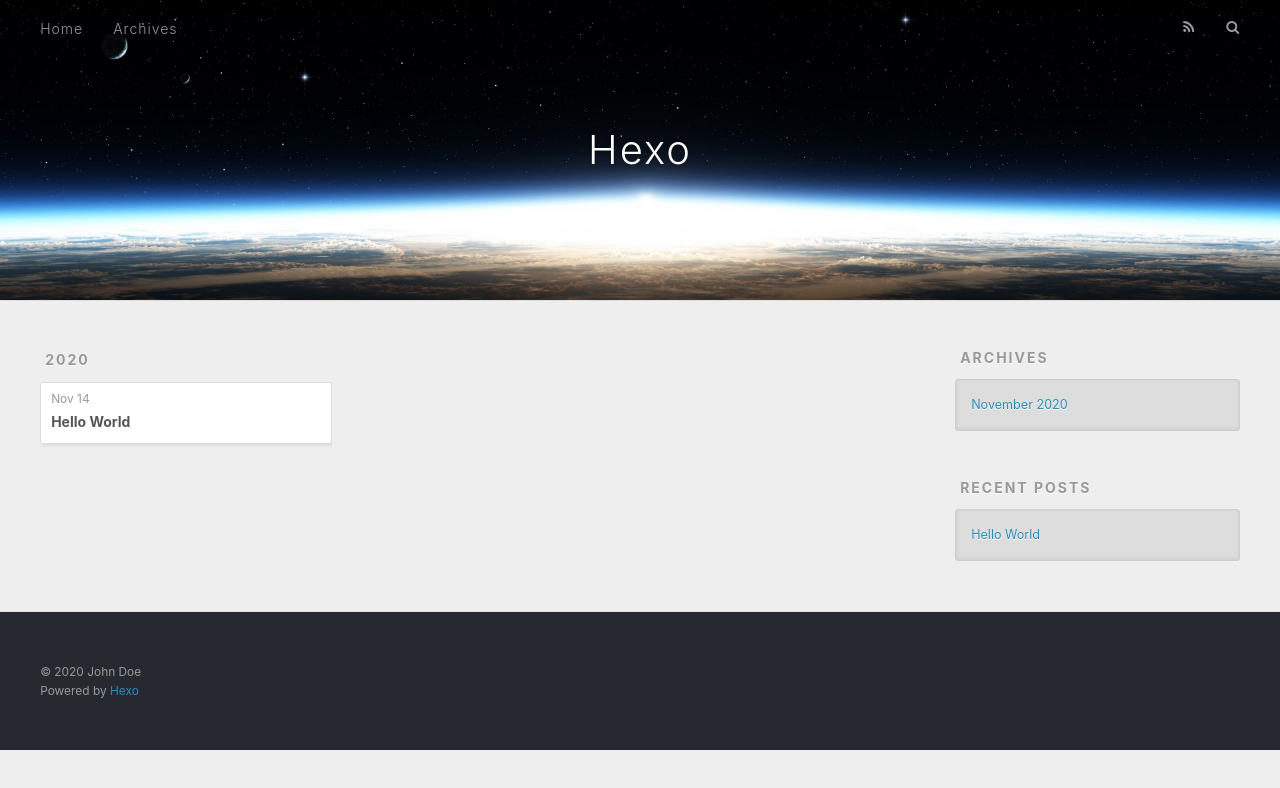
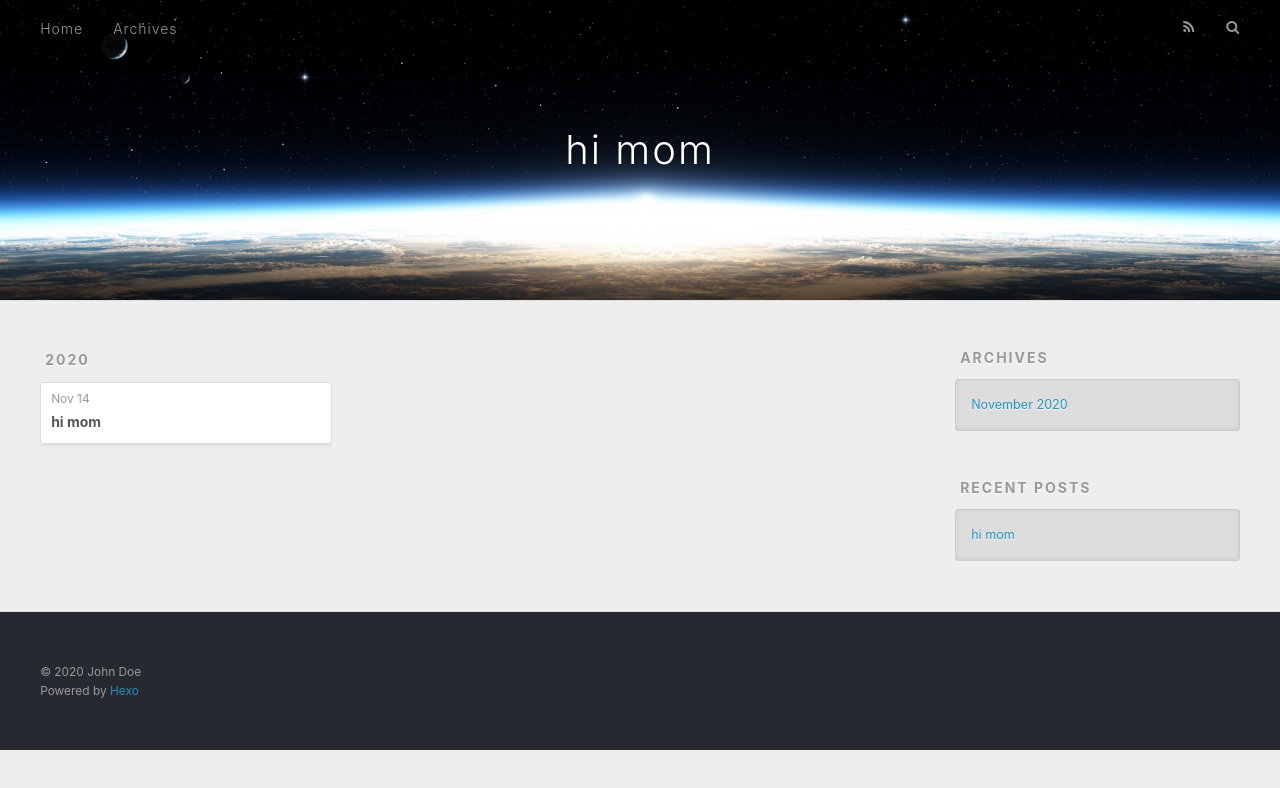
Before and after one commit to NingMeiWang/NingMeiWang.github.io, a plain HTML site: page archives/index.html in a window 1280 px wide. Drawn offline with nearby package versions, Linux system fonts and the light colour scheme.

Commit message:
Site updated: 2020-11-14 21:44:25

```diff
--- a/archives/index.html
+++ b/archives/index.html
@@ -5,17 +5,17 @@
 
 
 
-  <title>Archives | Hexo</title>
+  <title>Archives | hi mom</title>
   <meta name="viewport" content="width=device-width, initial-scale=1, maximum-scale=1">
   <meta property="og:type" content="website">
-<meta property="og:title" content="Hexo">
+<meta property="og:title" content="hi mom">
 <meta property="og:url" content="http://example.com/archives/index.html">
-<meta property="og:site_name" content="Hexo">
+<meta property="og:site_name" content="hi mom">
 <meta property="og:locale" content="en_US">
 <meta property="article:author" content="John Doe">
 <meta name="twitter:card" content="summary">
 
-    <link rel="alternate" href="/atom.xml" title="Hexo" type="application/atom+xml">
+    <link rel="alternate" href="/atom.xml" title="hi mom" type="application/atom+xml">
 
 
     <link rel="icon" href="/favicon.png">
@@ -36,7 +36,7 @@
   <div id="header-outer" class="outer">
     <div id="header-title" class="inner">
       <h1 id="logo-wrap">
-        <a href="/" id="logo">Hexo</a>
+        <a href="/" id="logo">hi mom</a>
       </h1>
 
     </div>
@@ -84,7 +84,7 @@
 
 
     <h1 itemprop="name">
-      <a class="archive-article-title" href="/2020/11/14/hello-world/">Hello World</a>
+      <a class="archive-article-title" href="/2020/11/14/hello-world/">hi mom</a>
     </h1>
 
 
@@ -126,7 +126,7 @@
       <ul>
 
           <li>
-            <a href="/2020/11/14/hello-world/">Hello World</a>
+            <a href="/2020/11/14/hello-world/">hi mom</a>
           </li>
 
       </ul>
```
Also changed, not shown: 2020/11/14/hello-world/index.html (+9 -9 lines), archives/2020/11/index.html (+7 -7 lines), archives/2020/index.html (+7 -7 lines), index.html (+8 -8 lines).
